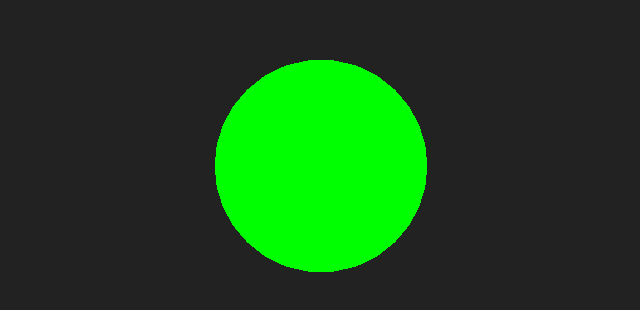
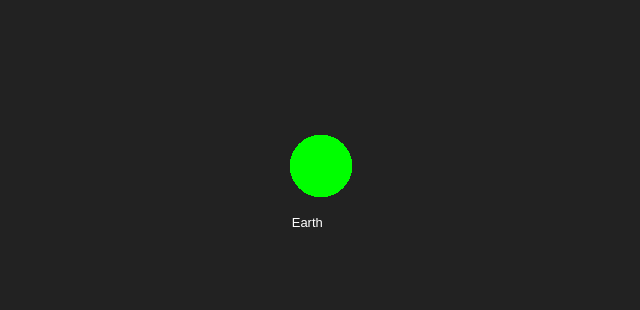
Before and after one commit to parostatkiem/parostatkiem.github.io, a website built with Vite: page index.html in a window 1280 px wide. Shown: the part 234-544 px from the top of the page, without its empty margins (319-959 px from the left). Built offline with nearby package versions, Linux system fonts and the light colour scheme.

Commit message:
display sphere with label

```diff
--- a/src/channel.ts
+++ b/src/channel.ts
@@ -3,7 +3,7 @@ import { CSS2DObject } from 'three/examples/jsm/Addons.js';
 
 
 export const createChannel = () => {
-    const geometry = new THREE.SphereGeometry(1);
+    const geometry = new THREE.SphereGeometry(0.3);
     const material = new THREE.MeshBasicMaterial({ color: 0x00ff00 });
     const sphere = new THREE.Mesh(geometry, material);
 
@@ -12,10 +12,11 @@ export const createChannel = () => {
     earthDiv.className = 'label';
     earthDiv.textContent = 'Earth';
     earthDiv.style.backgroundColor = 'transparent';
+    // document.body.appendChild(earthDiv)
 
     const earthLabel = new CSS2DObject(earthDiv);
-    earthLabel.position.set(1.5 * 1, 0, 0);
-    earthLabel.center.set(0, 1);
+    earthLabel.position.set(-0.3, -1.5 * .3, 0);
+    earthLabel.center.set(0, 0);
     sphere.add(earthLabel);
     earthLabel.layers.set(0);
     return sphere;
--- a/src/main.css
+++ b/src/main.css
@@ -3,4 +3,5 @@
     font-family: sans-serif;
     padding: 2px;
     background: rgba(0, 0, 0, .6);
+    font-size: small;
 }
--- a/src/scene.ts
+++ b/src/scene.ts
@@ -1,6 +1,7 @@
 import * as THREE from 'three';
 import { color } from 'three/webgpu';
 import { createChannel } from './channel';
+import { CSS2DRenderer } from 'three/examples/jsm/Addons.js';
 
 const scene = new THREE.Scene();
 scene.background = new THREE.Color(0x222222);
@@ -11,20 +12,20 @@ renderer.setSize(window.innerWidth, window.innerHeight);
 // renderer.setAnimationLoop(animate);
 document.body.appendChild(renderer.domElement);
 
-const geometry = new THREE.BoxGeometry(1, 1, 1);
-const material = new THREE.MeshBasicMaterial({ color: 0x00ff00 });
-const cube = new THREE.Mesh(geometry, material);
+
 scene.add(createChannel());
 
 camera.position.z = 5;
 
-function animate() {
-
-    cube.rotation.x += 0.01;
-    cube.rotation.y += 0.01;
-
-    renderer.render(scene, camera);
-
-}
 
 renderer.render(scene, camera);
+
+const labelRenderer = new CSS2DRenderer();
+labelRenderer.setSize(window.innerWidth, window.innerHeight);
+labelRenderer.domElement.style.position = 'absolute';
+labelRenderer.domElement.style.top = '0px';
+document.body.appendChild(labelRenderer.domElement);
+
+// camera.layers.toggle(0);
+
+labelRenderer.render(scene, camera);
```
